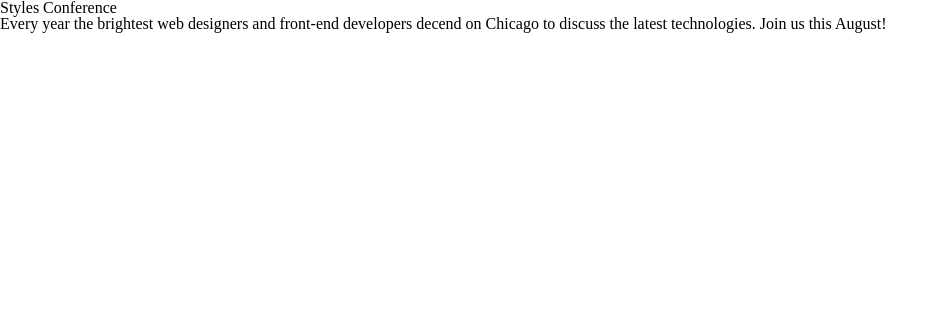
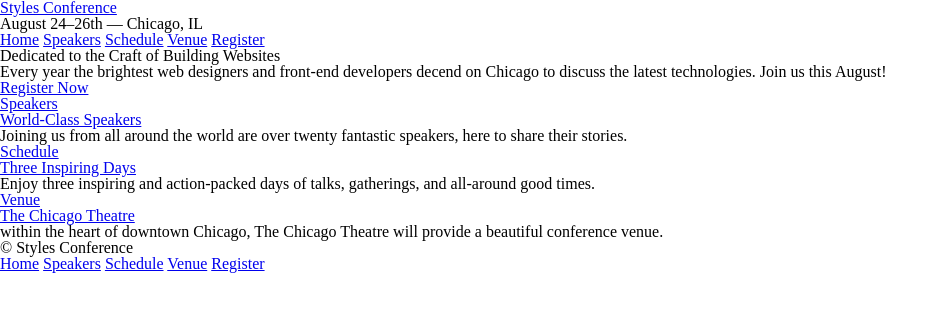
Before and after one commit to ArsAdamas/styles-conference, a plain HTML site: page index.html in a window 1280 px wide. Shown: the whole page, without its empty margins (0-948 px from the left). Drawn offline with Linux system fonts and the light colour scheme.

Commit message:
Adding Updates from Lesson 2

```diff
--- a/index.html
+++ b/index.html
@@ -6,7 +6,56 @@
 		<link rel="stylesheet" href="assets/stylesheets/main.css">
 	</head>
 	<body>
-		<h1>Styles Conference</h1>
-		<p>Every year the brightest web designers and front-end developers decend on Chicago to discuss the latest technologies.  Join us this August!</p>
+		<header>
+			<h1>
+				<a href="index.html">Styles Conference</a>
+			</h1>
+			<h3>August 24&ndash;26th &mdash; Chicago, IL</h3>
+			<nav>
+				<a href="index.html">Home</a>
+				<a href="speakers.html">Speakers</a>
+				<a href="schedule.html">Schedule</a>
+				<a href="venue.html">Venue</a>
+				<a href="register.html">Register</a>
+			</nav>
+		</header>
+		<section>
+			<h2>Dedicated to the Craft of Building Websites</h2>
+			<p>Every year the brightest web designers and front-end developers decend on Chicago to discuss the latest technologies.  Join us this August!</p>
+			<a href="register.html">Register Now</a>
+		</section>
+		<section>
+			<section>
+				<a href="speakers.html">
+					<h5>Speakers</h5>
+					<h3>World-Class Speakers</h3>
+				</a>
+				<p>Joining us from all around the world are over twenty fantastic speakers, here to share their stories.</p>
+			</section>
+			<section>
+				<a href="schedule.html">
+					<h5>Schedule</h5>
+					<h3>Three Inspiring Days</h3>
+				</a>
+				<p>Enjoy three inspiring and action-packed days of talks, gatherings, and all-around good times.</p>
+			</section>
+			<section>
+				<a href="venue.html">
+					<h5>Venue</h5>
+					<h3>The Chicago Theatre</h3>
+				</a>
+				<p>within the heart of downtown Chicago, The Chicago Theatre will provide a beautiful conference venue.</p>
+			</section>
+		</section>
+		<footer>
+			<small>&copy; Styles Conference</small>
+			<nav>
+				<a href="index.html">Home</a>
+				<a href="speakers.html">Speakers</a>
+				<a href="schedule.html">Schedule</a>
+				<a href="venue.html">Venue</a>
+				<a href="register.html">Register</a>
+			</nav>
+		</footer>
 	</body>
 </html>
```
Also changed, not shown: register.html (added, +35 -0 lines), schedule.html (added, +35 -0 lines), speakers.html (added, +35 -0 lines), venue.html (added, +35 -0 lines).
